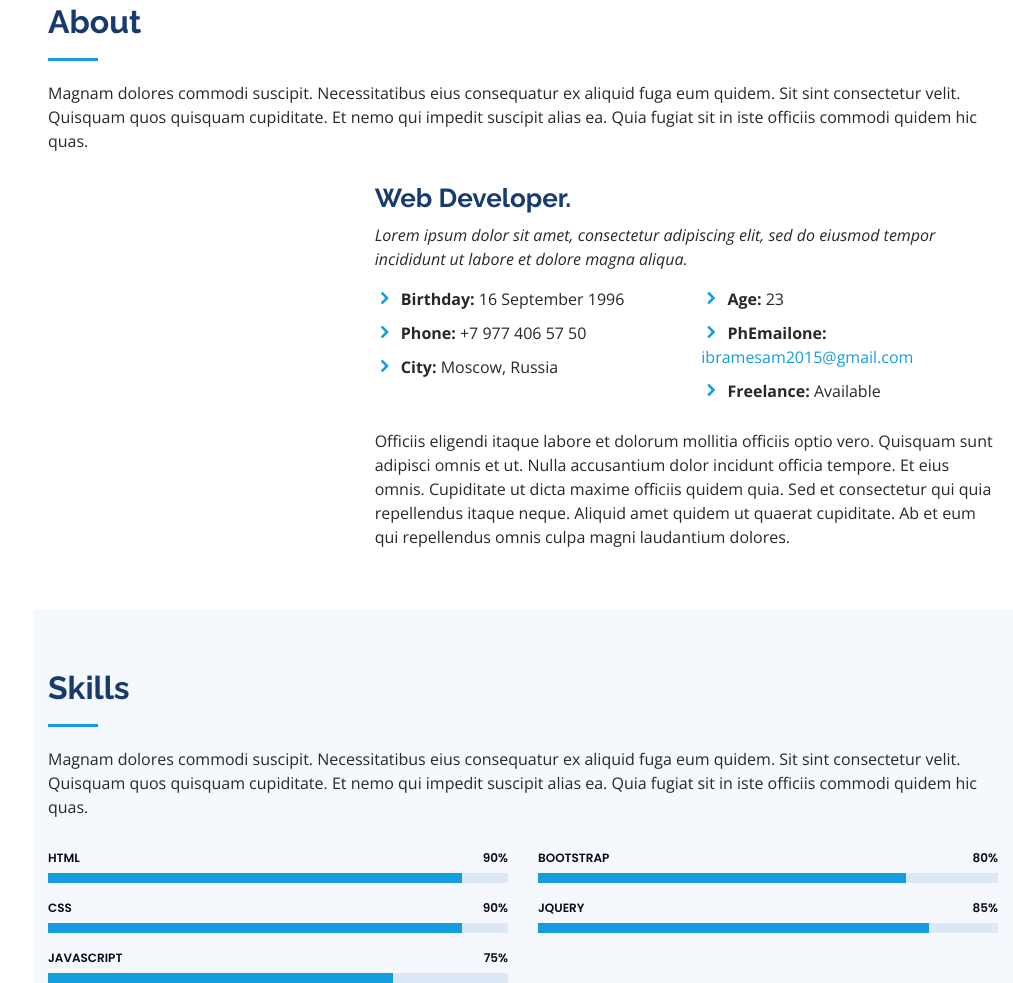
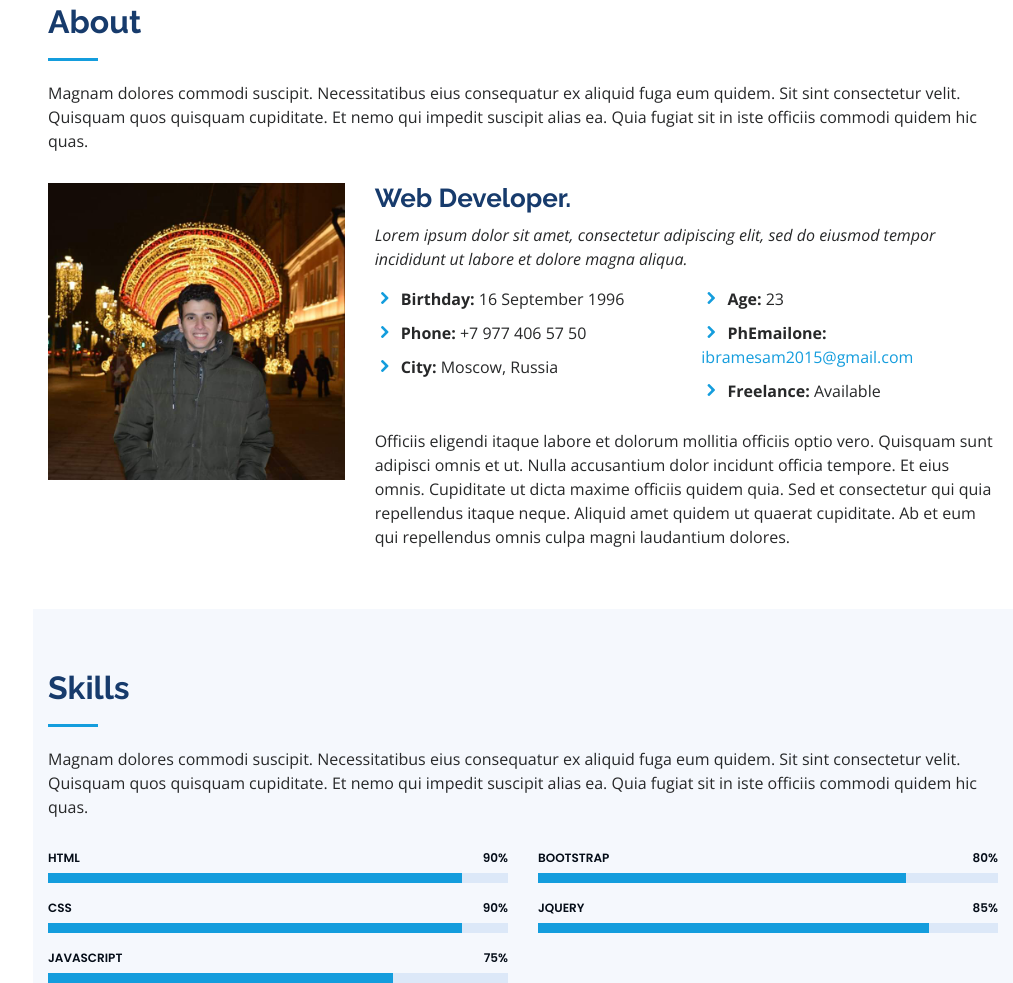
Before and after one commit to ibramGebrial/cv, a plain HTML site: page index.html in a window 1280 px wide. Shown: the part 857-1840 px from the top of the page, without its empty margins (267-1280 px from the left). Drawn offline with nearby package versions, Linux system fonts and the light colour scheme.

Commit message:
Update index.html

```diff
--- a/index.html
+++ b/index.html
@@ -81,7 +81,7 @@
 
         <div class="row">
           <div class="col-lg-4" data-aos="fade-right">
-            <img src="assets/img/ibram esam.jpg" class="img-fluid" alt="">
+            <img src="assets/img/ibramesam.jpg" class="img-fluid" alt="">
           </div>
           <div class="col-lg-8 pt-4 pt-lg-0 content" data-aos="fade-left">
             <h3> Web Developer.</h3>
```
